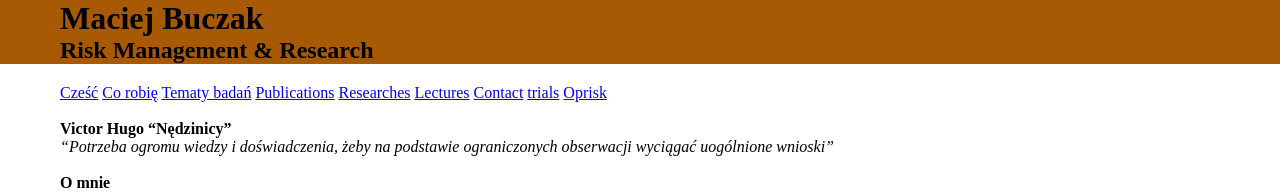
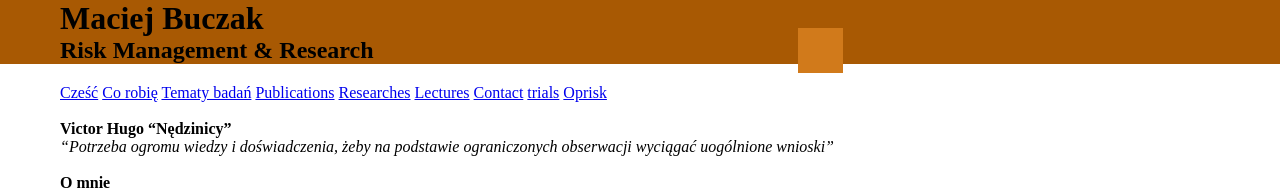
Before and after one commit to MaciejBuczak/risk-research, a Jekyll site: the page built from index.md, in a window 1280 px wide. Shown: the top 192 px of the page. Built offline with Jekyll 4.4.1, drawn with Linux system fonts in a browser that asks for light colours.

Commit message:
Update default.html

```diff
--- a/_layouts/default.html
+++ b/_layouts/default.html
@@ -62,7 +62,18 @@
       max-width: 1200px;
       padding: 0 20px;
     }
-    .square, .square1, .square2, .square-big {
+    .square {
+  width: 45px;
+  height: 45px;
+  background-color: #d17a1b;
+  position: absolute;
+  top: 28px;   /* Dostosuj tę wartość */
+  right: 437px; /* Ta sama wartość jak oryginał */
+  z-index: 1;
+}
+
+
+    .square1, .square2, .square-big {
       position: absolute;
       background-color: #d17a1b;
     }
```
